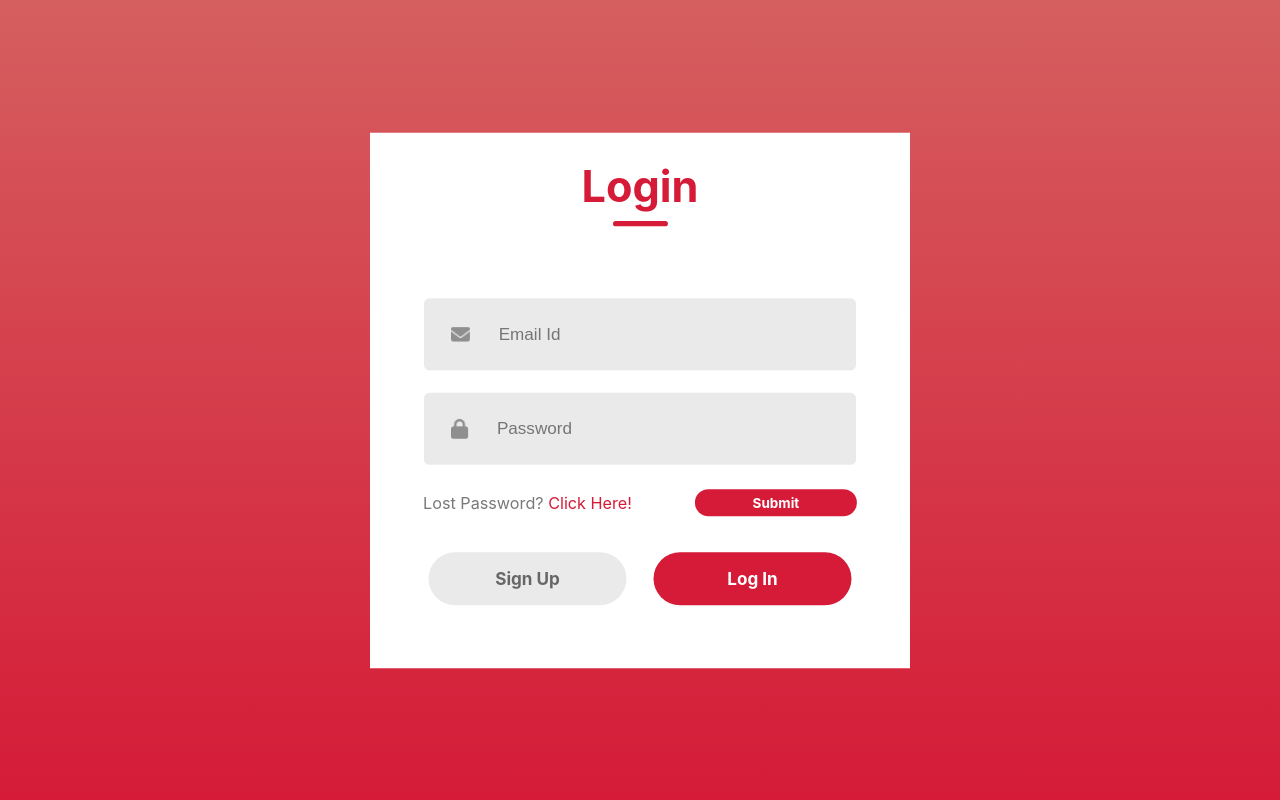
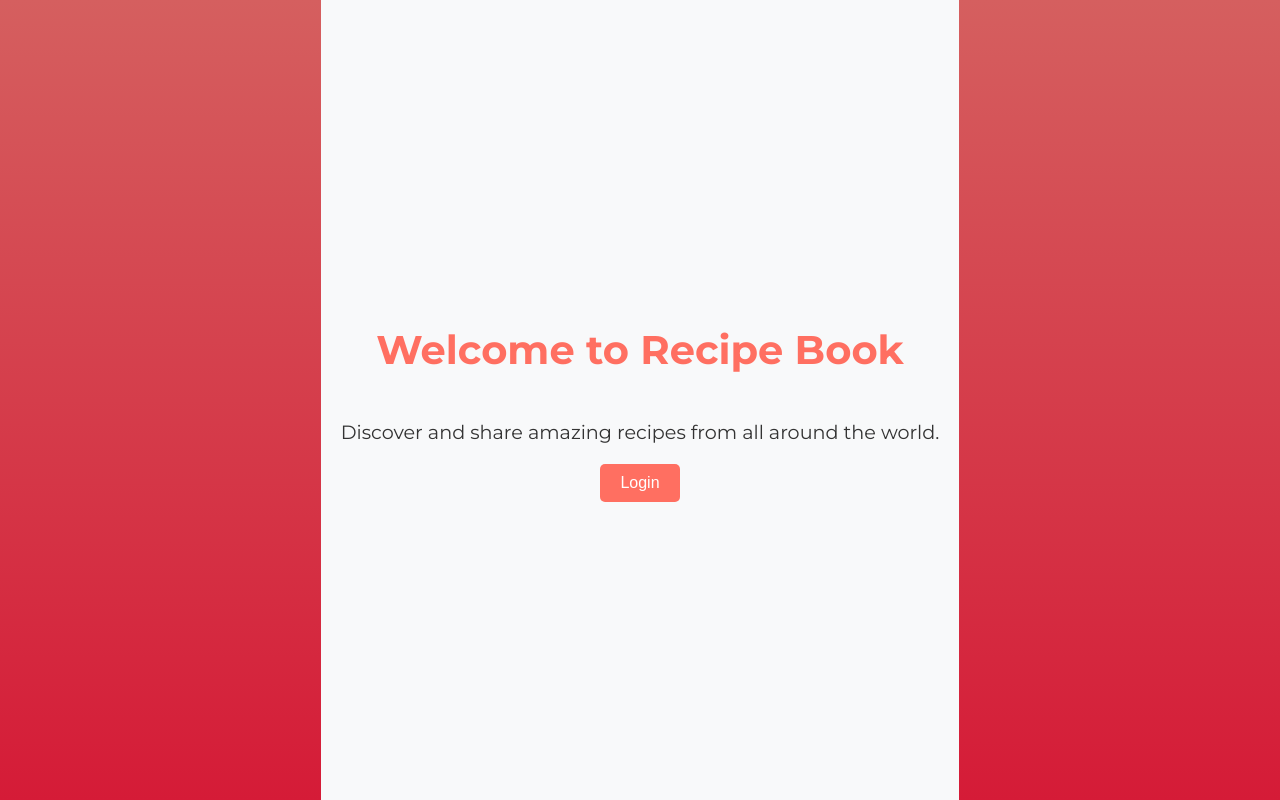
Before and after one commit to CS222-UIUC/RecipeBook-40, a React (Create React App) app in the folder Front-End/login-signup/: page /home in a window 1280 px wide. Built offline with nearby package versions, Linux system fonts and the light colour scheme.

Commit message:
Added front page and routing

```diff
--- a/Front-End/login-signup/package.json
+++ b/Front-End/login-signup/package.json
@@ -10,6 +10,7 @@
     "axios": "^1.7.7",
     "react": "^18.3.1",
     "react-dom": "^18.3.1",
+    "react-router-dom": "^6.27.0",
     "react-scripts": "5.0.1",
     "web-vitals": "^2.1.4"
   },
--- a/Front-End/login-signup/src/App.js
+++ b/Front-End/login-signup/src/App.js
@@ -1,12 +1,16 @@
-import logo from './logo.svg';
-import './App.css';
+import React from 'react';
+import { BrowserRouter as Router, Routes, Route } from 'react-router-dom';
+import Home from './Components/Home/Home';
 import LoginSignup from './Components/LoginSignup/LoginSignup';
 
 function App() {
   return (
-    <div>
-      <LoginSignup/>
-    </div>
+    <Router>
+      <Routes>
+        <Route path="/home" element={<Home />} />
+        <Route path="/login" element={<LoginSignup />} />
+      </Routes>
+    </Router>
   );
 }
 
--- /dev/null
+++ b/Front-End/login-signup/src/Components/Home/Home.css
@@ -0,0 +1,38 @@
+
+@import url('https://fonts.googleapis.com/css2?family=Montserrat:wght@400;700&display=swap');
+.home {
+  display: flex;
+  flex-direction: column;
+  align-items: center;
+  justify-content: center;
+  height: 100vh;
+  text-align: center;
+  font-family: 'Montserrat', sans-serif;
+  background-color: #f8f9fa;
+}
+
+.home h1 {
+  font-size: 2.5rem;
+  color: #ff6f61;
+}
+
+.home p {
+  font-size: 1.2rem;
+  color: #333;
+  max-width: 600px;
+  margin: 20px;
+}
+
+.login-button {
+  padding: 10px 20px;
+  font-size: 1rem;
+  background-color: #ff6f61;
+  color: white;
+  border: none;
+  border-radius: 5px;
+  cursor: pointer;
+}
+
+.login-button:hover {
+  background-color: #ff5a4f;
+}
--- /dev/null
+++ b/Front-End/login-signup/src/Components/Home/Home.js
@@ -0,0 +1,21 @@
+import React from 'react';
+import { useNavigate } from 'react-router-dom';
+import './Home.css';
+
+const Home = () => {
+  const navigate = useNavigate();
+
+  const goToLogin = () => {
+    navigate('/login');
+  };
+
+  return (
+    <div className="home">
+      <h1>Welcome to Recipe Book</h1>
+      <p>Discover and share amazing recipes from all around the world.</p>
+      <button className="login-button" onClick={goToLogin}>Login</button>
+    </div>
+  );
+};
+
+export default Home;
--- a/Front-End/login-signup/src/Components/LoginSignup/LoginSignup.css
+++ b/Front-End/login-signup/src/Components/LoginSignup/LoginSignup.css
@@ -1,3 +1,4 @@
+@import url('https://fonts.googleapis.com/css2?family=Montserrat:wght@400;700&display=swap');
 .container{
     transform: scale(0.9);
     display: flex;
@@ -9,6 +10,7 @@
 }
 
 .header {
+    font-family: 'Montserrat', sans-serif;
     display: flex;
     flex-direction: column;
     align-items: center;
@@ -31,6 +33,7 @@
 }
 
 .inputs {
+    font-family: 'Montserrat', sans-serif;
     margin-top: 55px;
     display: flex;
     flex-direction: column;
@@ -38,6 +41,7 @@
 }
 
 .input {
+    font-family: 'Montserrat', sans-serif;
     display: flex;
     align-items: center;
     margin: auto;
@@ -52,6 +56,7 @@
 }
 
 .input input {
+    font-family: 'Montserrat', sans-serif;
     height: 50px;
     width: 400px;
     background: transparent;
@@ -62,6 +67,7 @@
 }
 
 .forgot-password {
+    font-family: 'Montserrat', sans-serif;
     padding-right: 70px;
     margin-top: 27px;
     color: #797979;
@@ -69,6 +75,7 @@
 }
 
 .forgot-password span {
+    font-family: 'Montserrat', sans-serif;
     color: #d51b37;
     cursor: pointer;
 }
@@ -80,6 +87,7 @@
 }
 
 .submit {
+    font-family: 'Montserrat', sans-serif;
     display: flex;
     justify-content: center;
     align-items: center;
@@ -102,6 +110,7 @@
 }
 
 .submit-2 {
+    font-family: 'Montserrat', sans-serif;
     margin-top: 27px;
     display: flex;
     justify-content: center;
```
Also changed, not shown: 1 other file (tests, documents, lock files or other folders).
